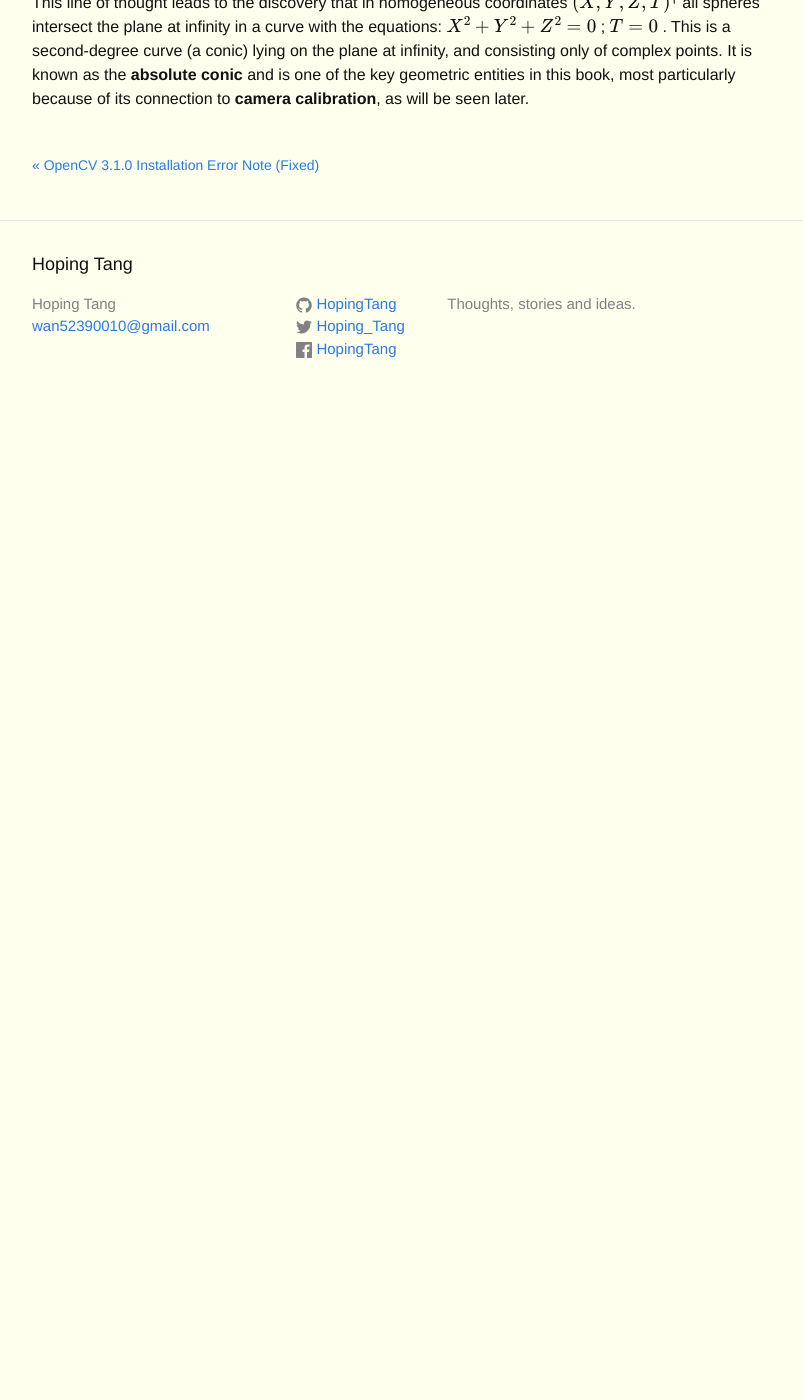
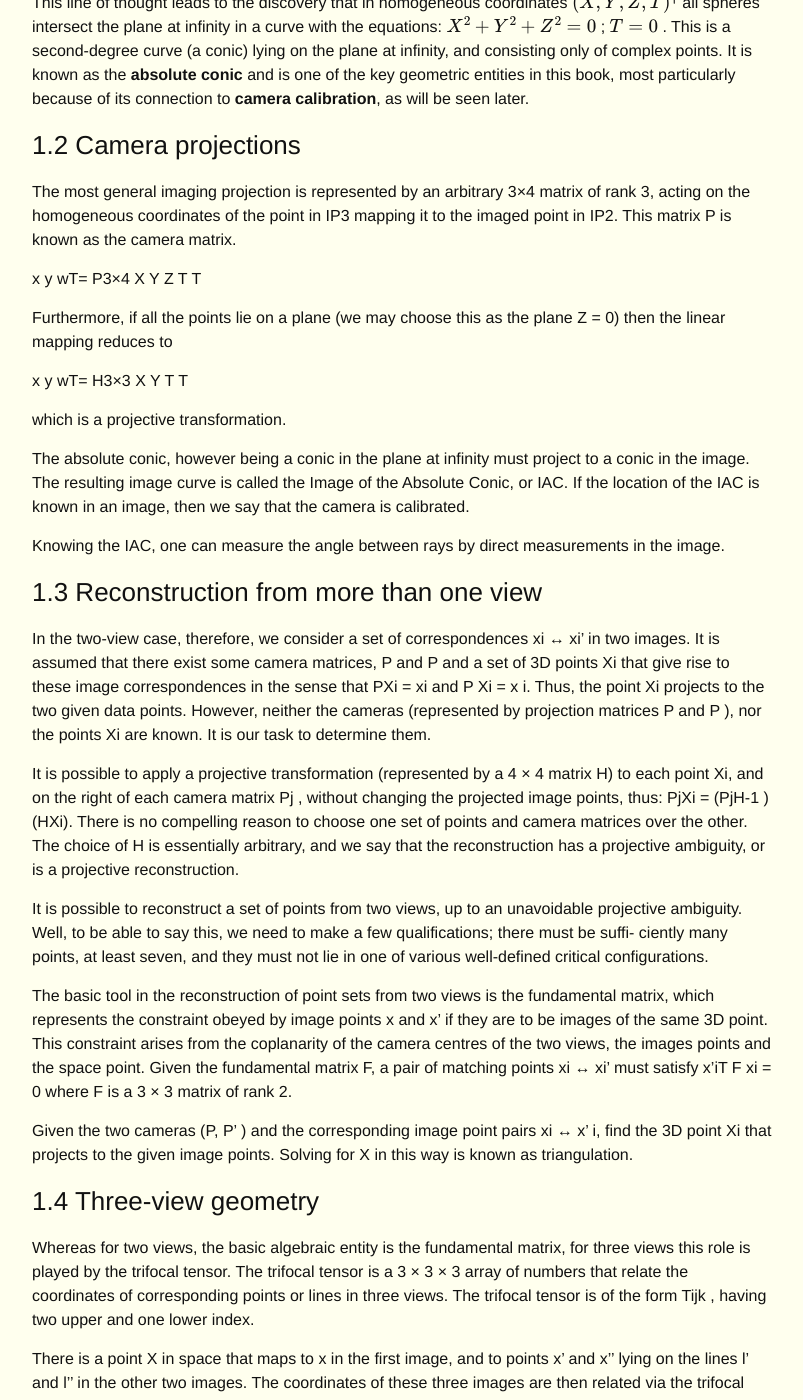
Before and after one commit to HopingTang/HopingTang.github.io, a Jekyll site: the page built from _posts/2016-06-13-notes-for-multiview-geometry-in-cv.markdown, in a window 1280 px wide and 1400 px high, scrolled down 848 px. Shown: the whole window, without its empty margins (238-1041 px from the left). Built offline with Jekyll 4.4.1, drawn with Linux system fonts in a browser that asks for light colours; formulas are drawn with MathJax 3; comment, search, counter and statistics services are not loaded; before the commit the page ends 1268 px from its top, so only the background shows below that; some of the changed text lies outside the part shown.

Commit message:
update the post -- notes for MVGCV

```diff
--- a/_layouts/post.html
+++ b/_layouts/post.html
@@ -9,7 +9,7 @@ layout: default
     <span>{{ page.category | upcase }}</span>
   </header>
     <script type="text/javascript"
-      src="http://cdn.mathjax.org/mathjax/latest/MathJax.js?config=TeX-AMS-MML_HTMLorMML">
+      src="https://cdn.mathjax.org/mathjax/latest/MathJax.js?config=TeX-AMS-MML_HTMLorMML">
     </script>
   <div class="post-content" itemprop="articleBody">
     {{ content }}
--- a/_posts/2016-06-13-notes-for-multiview-geometry-in-cv.markdown
+++ b/_posts/2016-06-13-notes-for-multiview-geometry-in-cv.markdown
@@ -38,8 +38,129 @@ Euclidean geometry arises from projective geometry by singling out first a line
 and subsequently, two points **called circular** points lying on this line.
 
 This line of thought leads to the discovery that in homogeneous coordinates
-$$ (X, Y, Z, T)^\intercal $$ all spheres intersect the plane at infinity in a curve with the equations:
-$$ X^2 + Y^2 + Z^2 = 0 $$ ; $$ T = 0 $$ . This is a second-degree curve (a conic) lying on the plane at infinity,
+$$ (X, Y, Z, T)^\intercal $$ all spheres intersect the plane at infinity
+in a curve with the equations: $$ X^2 + Y^2 + Z^2 = 0 $$ ; $$ T = 0 $$ .
+This is a second-degree curve (a conic) lying on the plane at infinity,
 and consisting only of complex points.
 It is known as the **absolute conic** and is one of the key geometric entities in this book,
 most particularly because of its connection to **camera calibration**, as will be seen later.
+
+### 1.2 Camera projections
+
+The most general imaging projection is represented by an arbitrary 3×4 matrix of rank 3,
+acting on the homogeneous coordinates of the point in IP3 mapping it to the imaged point in IP2.
+This matrix P is known as the camera matrix.
+
+ x y wT= P3×4   X Y Z T T
+
+Furthermore, if all the points lie on a plane
+(we may choose this as the plane Z = 0) then the linear mapping reduces to
+
+x y wT= H3×3   X Y T T
+
+which is a projective transformation.
+
+The absolute conic, however being a conic in the plane at infinity
+must project to a conic in the image.
+The resulting image curve is called the Image of the Absolute Conic,
+or IAC. If the location of the IAC is known in an image,
+then we say that the camera is calibrated.
+
+Knowing the IAC, one can measure the angle between rays by direct measurements in the image.
+
+### 1.3 Reconstruction from more than one view
+
+In the two-view case, therefore, we consider a set of correspondences
+xi ↔ xi’ in two images. It is assumed that there exist some camera matrices,
+P and P and a set of 3D points Xi that give rise to
+these image correspondences in the sense that PXi = xi and P Xi = x i.
+Thus, the point Xi projects to the two given data points.
+However, neither the cameras (represented by projection matrices P and P ),
+nor the points Xi are known. It is our task to determine them.
+
+It is possible to apply a projective transformation (represented by a 4 × 4 matrix H)
+to each point Xi, and on the right of each camera matrix Pj ,
+without changing the projected image points, thus:
+PjXi = (PjH-1 ) (HXi).
+There is no compelling reason to choose one set of points and camera matrices over the other.
+The choice of H is essentially arbitrary,
+and we say that the reconstruction has a projective ambiguity,
+or is a projective reconstruction.
+
+It is possible to reconstruct a set of points from two views,
+up to an unavoidable projective ambiguity. Well, to be able to say this,
+we need to make a few qualifications; there must be suffi- ciently many points,
+at least seven, and they must not lie in one of various well-defined critical configurations.
+
+The basic tool in the reconstruction of point sets from two views is the fundamental matrix,
+which represents the constraint obeyed by image points x and x’
+if they are to be images of the same 3D point.
+This constraint arises from the coplanarity of the camera centres of the two views,
+the images points and the space point. Given the fundamental matrix F,
+a pair of matching points   xi ↔ xi’ must satisfy
+x'iT F xi = 0
+where F is a 3 × 3 matrix of rank 2.
+
+Given the two cameras (P, P’ ) and the corresponding image point pairs xi ↔ x’ i,
+find the 3D point Xi that projects to the given image points.
+Solving for X in this way is known as triangulation.
+
+### 1.4 Three-view geometry
+
+Whereas for two views, the basic algebraic entity is the fundamental matrix,
+for three views this role is played by the trifocal tensor.
+The trifocal tensor is a 3 × 3 × 3 array of numbers
+that relate the coordinates of corresponding points or lines in three views.
+The trifocal tensor is of the form Tijk , having two upper and one lower index.
+
+There is a point X in space that maps to x in the first image,
+and to points x’ and x’’ lying on the lines l’ and l’’ in the other two images.
+The coordinates of these three images are then related via the trifocal tensor relationship:
+ijk xi lj' lk'' Tijk = 0
+
+The 27 elements of the tensor are not independent,
+however, but are related by a set of so called internal constraints.
+
+The fundamental matrix (which is a 2-view tensor) also satisfies an internal constraint
+but a relatively simple one: the elements obey detF=0.
+
+Once the trifocal tensor is known,
+it is possible to extract the three camera matrices from it,
+and thereby obtain a reconstruction of the scene points and lines.
+As ever, this reconstruction is unique only up to a 3D projective transformation;
+it is a projective reconstruction.
+
+### 1.5 Four view geometry and n-view reconstruction
+
+Many methods have been considered for reconstruction from several views.
+One way to proceed is to reconstruct the scene bit by bit,
+using three-view or two-view techniques.
+
+The task of reconstruction becomes easier if we are able to apply a simpler camera model,
+known as the affine camera.
+This camera model is a fair approximation to perspective projection
+whenever the distance to the scene is large
+compared with the difference in depth between the back and front of the scene.
+If a set of points are visible in all of a set of n views involving an affine camera,
+then a well-known algorithm, the factorization algorithm,
+can be used to compute both the structure of the scene,
+and the specific camera models in one step using the Singular Value Decomposition.
+
+The dominant methodology for the general reconstruction problem is bundle adjustment.
+This is an iterative method,
+in which one attempts to fit a non-linear model to the measured data (the point correspondences).
+
+Using n-view reconstruction techniques,
+it is possible to carry out reconstructions automatically from quite long sequences of images.
+
+### 1.6 Transfer
+
+Transfer: given the position of a point in one (or more) image(s),
+determine where it will appear in all other images of the set.
+
+Suppose the camera rotates about its centre or that all the scene points of interest lie on a plane.
+Then the appropriate multiple view relations
+are the planar projective transformations between the images.
+In this case, a point seen in just one image can be transferred to any other image.
+
+### 1.7 Euclidean reconstruction
```
